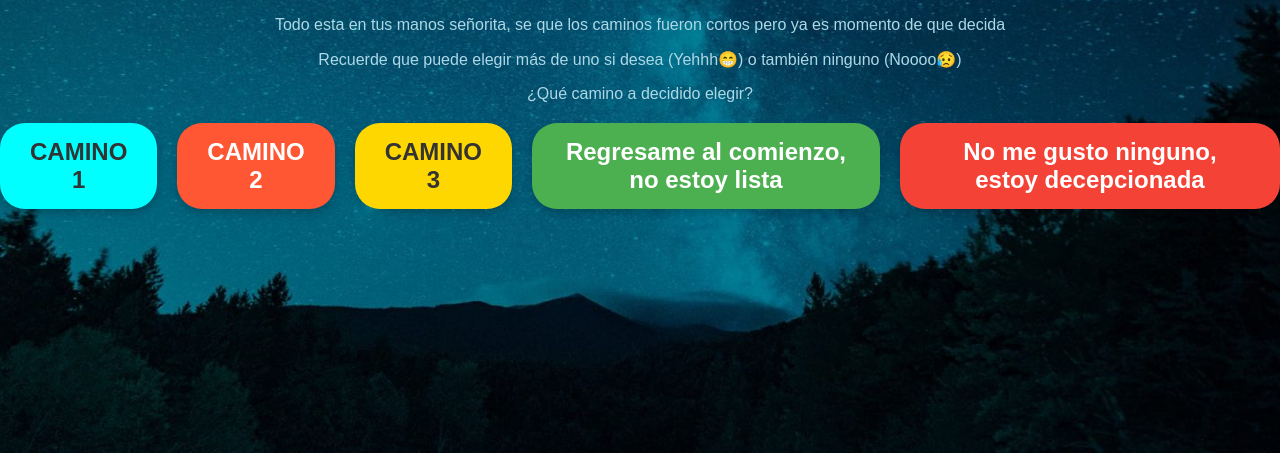
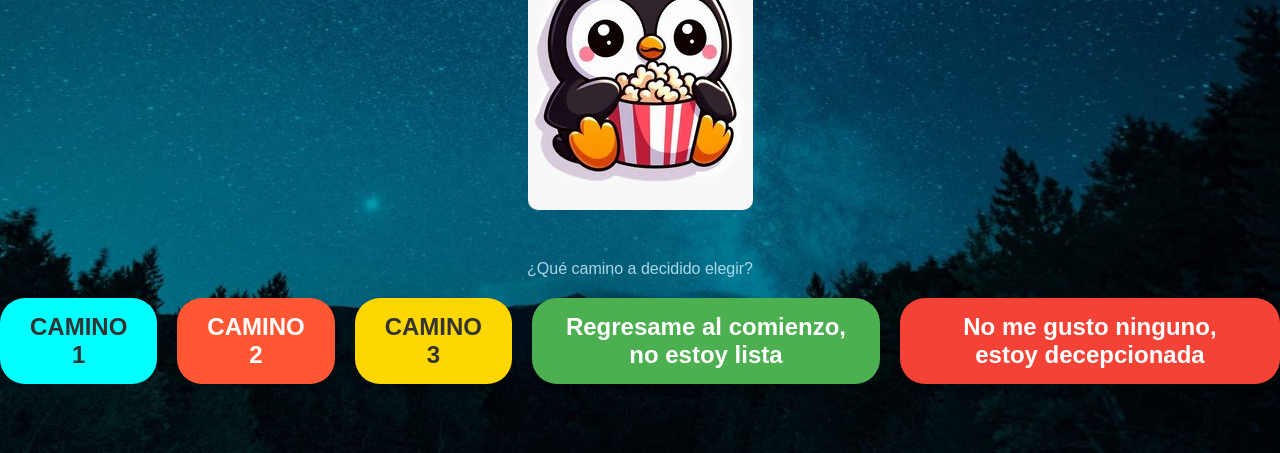
Before and after one commit to DarkRoh/Todo_o_nada, a plain HTML site: page decision.html in a window 1280 px wide. Shown: the part 347-800 px from the top of the page. Drawn offline with Linux system fonts and the light colour scheme.

Commit message:
Update decision.html

```diff
--- a/decision.html
+++ b/decision.html
@@ -10,6 +10,7 @@
         <h1>Decisión final, no hay vuelta atras😱</h1>
         <p>Todo esta en tus manos señorita, se que los caminos fueron cortos pero ya es momento de que decida</p>
         <p>Recuerde que puede elegir más de uno si desea (Yehhh😁) o también ninguno (Noooo😥)</p>
+        <img id="imagenCentral" src="images/pingu.jpg" alt="Pingu" />
         <p>¿Qué camino a decidido elegir?</p>
         <div class="buttons">
             <a href="animefinal.html" class="btn btn-anime">CAMINO 1</a>
```
